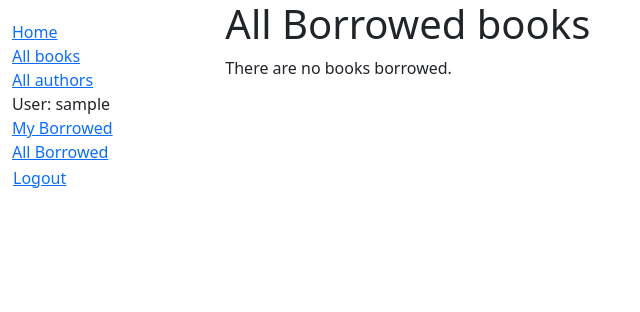
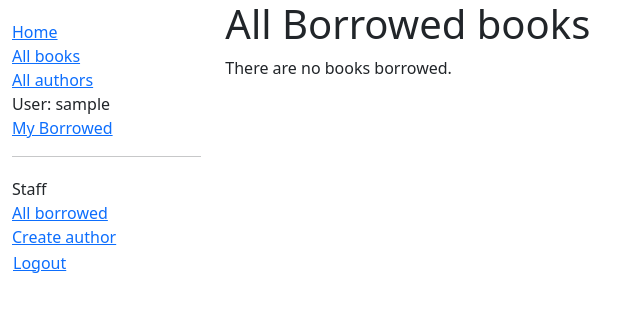
Before and after one commit to MaximFarmingdale/django_local_library, a Django app: page /catalog/allbooks/ in a window 1280 px wide. Shown: the top 312 px of the page, without its empty margins (0-640 px from the left). Run offline with Django 5.2, Linux system fonts and the light colour scheme; the visitor is signed in with stand-in values (Sample User, id 1); data that the repository does not hold is empty; parts of the project's set-up code (start-up, migrations or seed data) failed here and were passed over.

Commit message:
base_generic.html: added a link in the sidebar for staff to create authors

```diff
--- a/locallibrary/catalog/templates/base_generic.html
+++ b/locallibrary/catalog/templates/base_generic.html
@@ -26,7 +26,16 @@
                             <li>User: {{ user.get_username }}</li>
 
                             <li> <a href="{% url 'my-borrowed' %}">My Borrowed</a></li>
-                            {%if perms.catalog.can_mark_returned %}<li> <a href = "{% url 'all-borrowed'%}">All Borrowed</a></li>{% endif %}
+                            {% if user.is_staff %}
+                                <hr>
+                                <ul class="sidebar-nav">
+                                <li>Staff</li>
+                                 <li><a href="{% url 'all-borrowed' %}">All borrowed</a></li>
+                                {% if perms.catalog.add_author %}
+                                    <li><a href="{% url 'author-create' %}">Create author</a></li>
+                                {% endif %}
+                                    </ul>
+                            {% endif %}
                             <li>
                                 <form id='logout-form' method='post' action="{% url 'logout' %}">
                                     {% csrf_token %}
```
